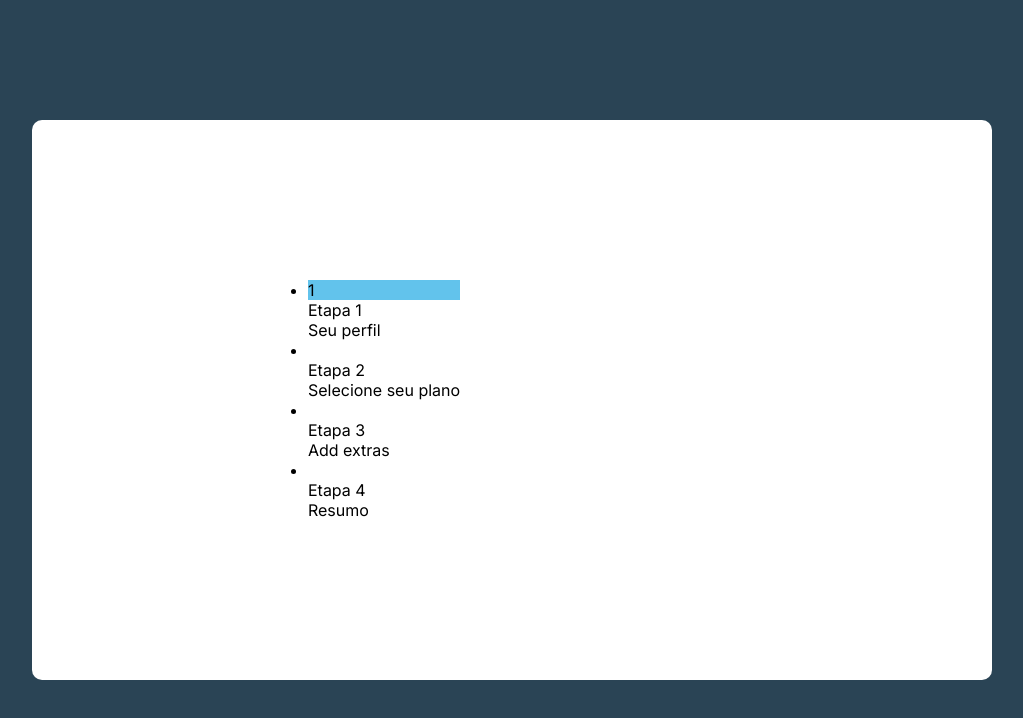
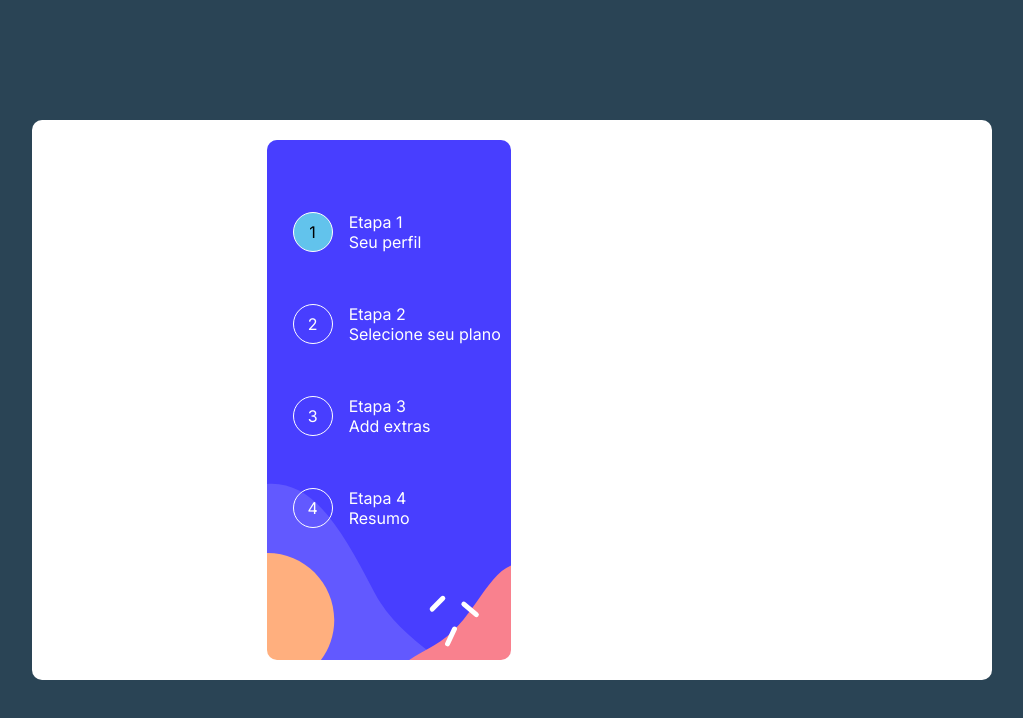
Before and after one commit to denner-august/Multi-step-form, a Next.js app in the folder step-form/: page / in a window 1280 px wide. Shown: the top 718 px of the page, without its empty margins (128-1151 px from the left). Built offline with nearby package versions, Linux system fonts and the light colour scheme.

Commit message:
Update styles.module.scss

```diff
--- a/step-form/src/components/etapas/styles.module.scss
+++ b/step-form/src/components/etapas/styles.module.scss
@@ -0,0 +1,56 @@
+.Container{
+    background-color: blue;
+    height: 100%;
+    min-width: 15rem;
+    margin-right: 2rem;
+
+    border-radius: 10px;
+
+    background-image: url('../../../public/images/bg-sidebar-desktop.svg') ;
+    background-repeat: no-repeat;
+
+    display: flex;
+
+    padding-top: 5%;
+
+    color: white;
+}
+
+.Container_list{
+    width: 100%;
+
+   display: flex;
+   flex-direction: column;
+    padding-left: 1rem;
+
+    li{
+        width: auto;
+        padding: 10px;
+        display: flex;
+
+        margin: 1rem 0px;
+    }
+
+    li{
+        div:first-child{
+
+            height: 40px;
+            width: 40px;
+            margin-right: 1rem;
+
+            display: flex;
+            justify-content: center;
+            align-items: center;
+
+            background-color:transparent;
+
+            border: 1px solid white;
+            border-radius: 100%;
+
+
+
+        }
+    }
+
+
+}
```
